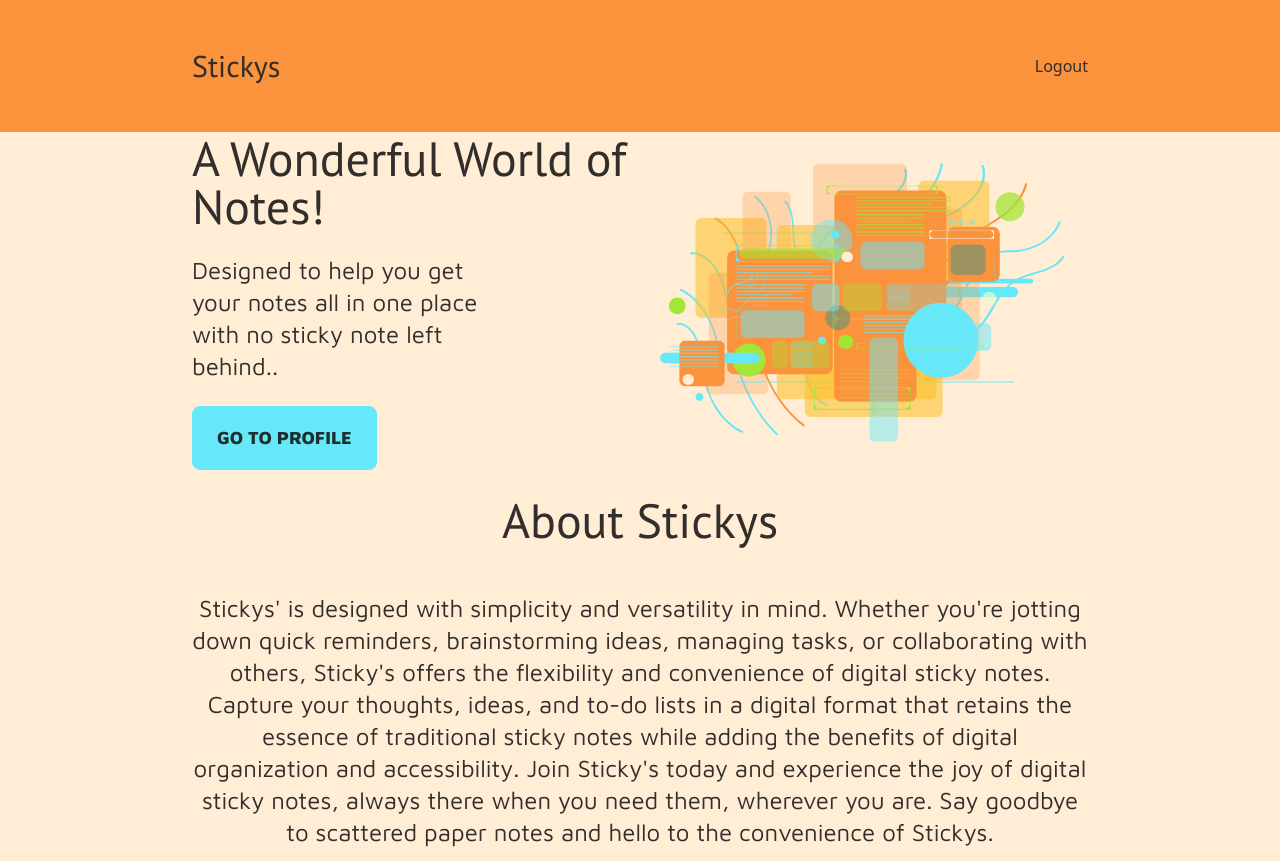
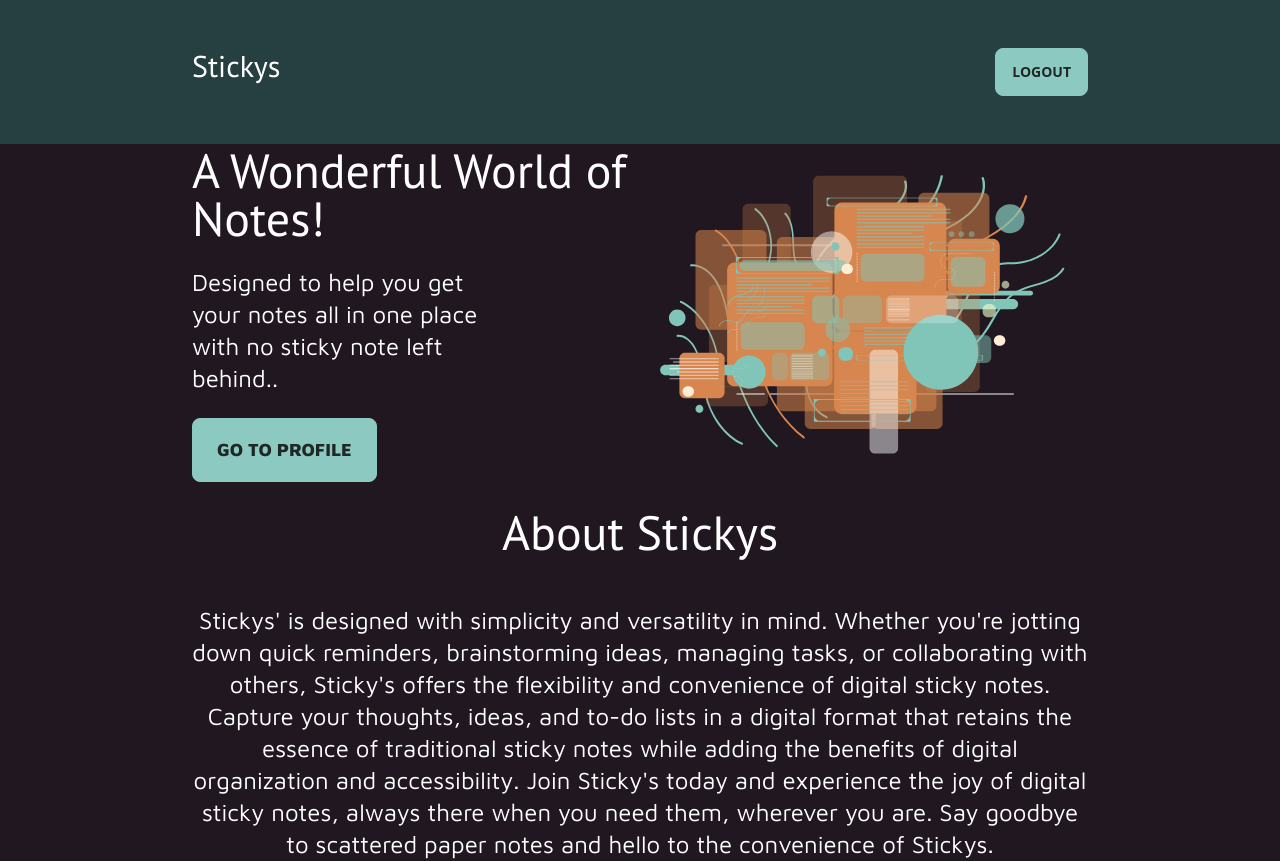
Before and after one commit to sashamars33/sticky-notes-react-3.0, a React (Create React App) app: page / in a window 1280 px wide. Shown: the top 861 px of the page. Built offline with nearby package versions, Linux system fonts and the light colour scheme; sample sign-in values are in the browser's storage.

Commit message:
styling changes

```diff
--- a/src/components/Footer.js
+++ b/src/components/Footer.js
@@ -7,7 +7,7 @@ const Footer = () => {
     const {user} = useSelector((state) => state.auth)
 
   return (
-    <section className="w-full bg-secondary py-12">
+    <section className="w-full bg-secondary py-12 text-white">
         <section className="mx-12 md:mx-24 lg:mx-48 xl:mx-48 flex flex-row-reverse justify-between ">
         <div>
             <h4 className="py-3 text-center">Have a question?</h4>
--- a/src/components/Navigation.js
+++ b/src/components/Navigation.js
@@ -16,13 +16,13 @@ const Navigation = () => {
     }
 
     return (
-      <section className=" py-12 bg-secondary">
+      <section className=" py-12 bg-secondary text-white">
         <section className="mx-12 md:mx-24 lg:mx-48 xl:mx-48">
           <div className="flex justify-between">
             <Link to='/' className="heading-font text-3xl">Stickys</Link>
 
             {user ? (
-            <button color="secondary" onClick={onLogout}>Logout</button>
+            <button className="btn btn-info" onClick={onLogout}>Logout</button>
             ) : (
               <div className="flex gap-6">
                 <Link to='/login' className="btn btn-primary">Login</Link>
--- a/src/components/Notes.js
+++ b/src/components/Notes.js
@@ -39,7 +39,7 @@ const Notes = ({notes}) => {
             <h3 style={{width: '100%', textAlign: 'center'}}>No Notes Yet!</h3>
         )
     };
-console.log(notes)
+
 
 
   return (
@@ -48,11 +48,11 @@ console.log(notes)
                 <section key={note._id} className="w-1/4">
                   <div>
                     <div className={`flex flex-wrap bg-primary rounded p-2`}>
-                      <div className="flex w-full justify-between">
+                      <div className="flex w-full justify-between text-base-100">
                         {note.checked ? <MdOutlineCheckBox onClick={() => {setNote([note._id, note.checked]);}}/> : <MdOutlineCheckBoxOutlineBlank onClick={() => {setNote([note._id, note.checked]);}} />}
                         <TiDelete onClick={() => {setDeleteNote(note._id); }}/>
                       </div>
-                      <p >{note.note}</p>
+                      <p className="text-base-100">{note.note || note}</p>
                       </div>
                   </div>
                 </section>
--- a/src/pageFiles/Board.js
+++ b/src/pageFiles/Board.js
@@ -47,9 +47,7 @@ const Board = () => {
                 user: user._id
             }
             dispatch(createNote(noteData))
-            const newNotesArr = [...notesArr, noteData]
-            setNotesArr(newNotesArr)
-            // window.location.reload(false);
+            window.location.reload(false);
         }
     }
 
@@ -63,14 +61,13 @@ const Board = () => {
 
 
   return (
-    <section className='mx-12 md:mx-24 lg:mx-48 xl:mx-48 flex justify-between items-start pt-12 pb-64'>
-          <div className="w-1/4 flex flex-col gap-3">
-            <button className="btn btn-accent" onClick={backToBoards}>Back to Boards</button>
+    <section className='mx-12 md:mx-24 lg:mx-48 xl:mx-48 flex justify-between items-start pt-12 pb-64 '>
+          <div className="w-1/4 flex flex-col gap-3 bg-secondary p-4 rounded-xl text-white">
+            <button className="btn btn-accent w-2/3" onClick={backToBoards}>Back to Boards</button>
             <h2 className="heading-font text-3xl">{page.topic}</h2>
-            <p className="accent-font">Search Notes</p>
             <p className="accent-font">Create a new note below!</p>
             <form className="form-control">
-              <textarea className="input bg-white my-3" label="Add a new note." id="note" name="note" onChange={(e) => setNote(e.target.value)}></textarea>
+              <textarea className="input bg-white my-3 h-36" placeholder="Add a new note." id="note" name="note" onChange={(e) => setNote(e.target.value)}></textarea>
               <button onClick={onSubmit} className="btn btn-info">Add</button>
             </form>
           </div>
--- a/src/pageFiles/Home.js
+++ b/src/pageFiles/Home.js
@@ -1,6 +1,6 @@
 import {Link} from 'react-router-dom'
 import { useSelector } from 'react-redux'
-import heroImg from '../assets/note-hero-graphic.svg';
+import heroImg from '../assets/note-hero-graphic-new.svg';
 
 
 const Home = () => {
@@ -10,7 +10,7 @@ const Home = () => {
 
     return (
   <>
-      <section className="mx-12 md:mx-24 lg:mx-48 xl:mx-48">
+      <section className="mx-12 md:mx-24 lg:mx-48 xl:mx-48 text-white">
               <section className="flex items-center gap-6 justify-between ">
                 <div className="w-1/2">
                   <h1 className="heading-font text-5xl ">A Wonderful World of Notes!</h1>
--- a/src/pageFiles/Profile.js
+++ b/src/pageFiles/Profile.js
@@ -79,20 +79,20 @@ const Profile = () => {
 
     return (
         <section className='mx-12 md:mx-24 lg:mx-48 xl:mx-48 flex justify-between items-start pt-12 pb-64'>
-          <div className="w-1/4">
-            <h1 className="heading-font text-3xl">Welcome {name}!</h1>
-            <p className="accent-font">Search</p>
+          <div className="w-1/4 bg-secondary text-white p-4 rounded-xl">
+            <h1 className="heading-font text-2xl">{user.name}'s Boards</h1>
             <p className="accent-font">Create a new board below!</p>
             <form className="form-control">
-              <input className="input bg-white my-3" label="Add a new board." id="page" name="page" onChange={(e) => setPage(e.target.value)}></input>
+              <input className="input bg-white my-3" placeholder="Add a new board." id="page" name="page" onChange={(e) => setPage(e.target.value)}></input>
               <button onClick={onSubmit} className="btn btn-info">Add</button>
+
             </form>
           </div>
           <div className="w-3/4 flex gap-3 flex-wrap justify-center">
           {isLoading ? <p>loading...</p> : pages || pages.length === 0 || pages.message ? pageArr.map(page => (
               <section key={page.id} className="flex bg-primary p-2 pb-12 heading-font rounded-lg w-3/12 flex justify-between cursor-pointer">
-                      <h3  onClick={() => {setPageClick([true, page._id]);} } className="heading-font text-xl">{page.topic ? page.topic : page}</h3>
-                     <TiDelete onClick={() => setDeletePage(page._id)}/>
+                      <h3  onClick={() => {setPageClick([true, page._id]);} } className="heading-font text-xl text-base-100">{page.topic ? page.topic : page}</h3>
+                     <TiDelete className="text-base-100 w-1/12" onClick={() => setDeletePage(page._id)}/>
                 </section>
           )): <h3>No Boards Yet</h3>}
           </div>
--- a/tailwind.config.js
+++ b/tailwind.config.js
@@ -4,30 +4,7 @@ module.exports = {
     "./src/**/*.{js,jsx,tsx}"
   ],
   daisyui: {
-    themes: [
-      {
-        mytheme: {
-
-          "primary": "#fbbf24",
-
-          "secondary": "#fb923c",
-
-          "accent": "#a3e635",
-
-          "neutral": "#060508",
-
-          "base-100": "#ffedd5",
-
-          "info": "#67e8f9",
-
-          "success": "#16a34a",
-
-          "warning": "#fcd34d",
-
-          "error": "#ef4444",
-                   },
-      },
-    ],
+    themes: [ "coffee" ],
   },
   theme: {
     extend: {},
```
Also changed, not shown: src/assets/note-hero-graphic-new.svg (added), src/assets/note-hero-graphic.svg (deleted).
